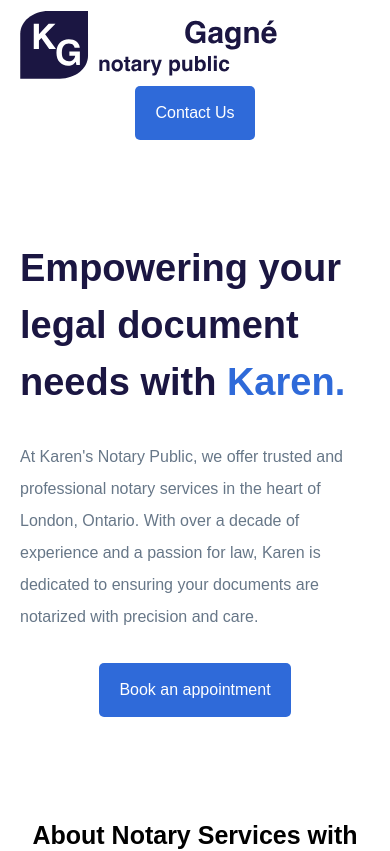
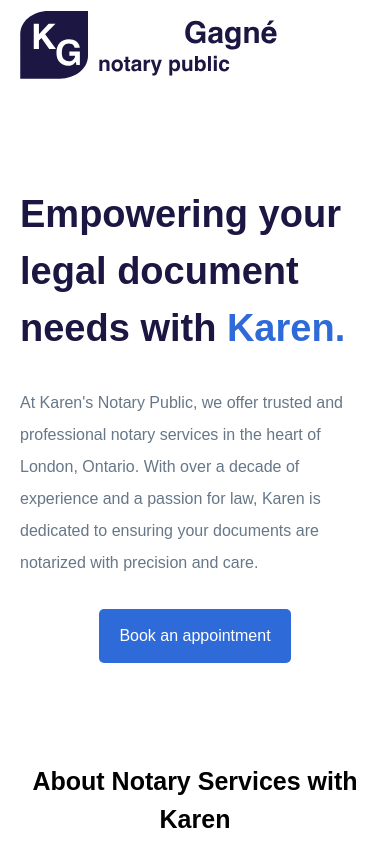
Before and after one commit to AKalyanPavan/Karen-s-Landing-Page, a React (Create React App) app: page / in a window 390 px wide. Shown: the top 851 px of the page. Built offline with nearby package versions, Linux system fonts and the light colour scheme.

Commit message:
Hiding "Contact Us" for mobile devices

```diff
--- a/src/components/Homepage.js
+++ b/src/components/Homepage.js
@@ -105,7 +105,7 @@ function Homepage() {
 						</svg>
 					</div> */}
 
-					<div className="flex items-center text-[16px] font-medium justify-center">
+					<div className="flex max-[500px]:hidden items-center text-[16px] font-medium justify-center">
 						{/* <div className="mr-[25px] cursor-pointer" onClick={() => onMenuItemClicked('#home')}>Home</div>
 						<div className="mr-[25px] cursor-pointer" onClick={() => onMenuItemClicked('#aboutus')}>About Us</div>
 						<div className="mr-[25px] cursor-pointer" onClick={() => onMenuItemClicked('#ourservices')}>Our Services</div>
```
